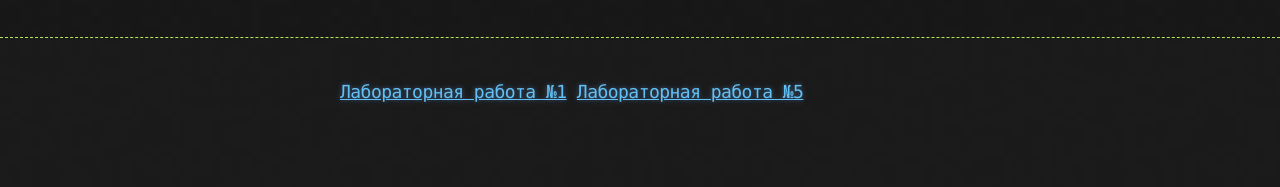
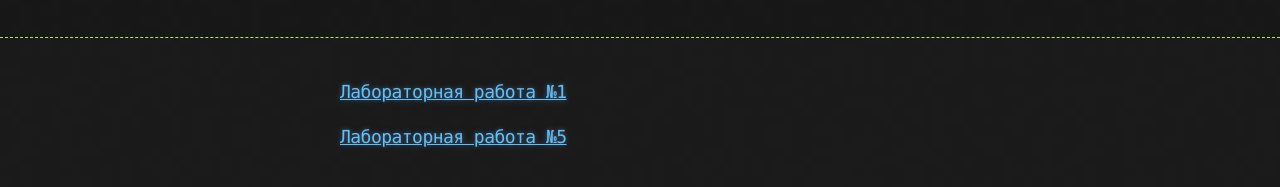
Before and after one commit to Ar7ur8aymur/resume, a plain HTML site: page index.html in a window 1280 px wide. Shown: the part 155-342 px from the top of the page. Drawn offline with Linux system fonts and the light colour scheme.

Commit message:
Update index.html

```diff
--- a/index.html
+++ b/index.html
@@ -29,8 +29,8 @@
     <div class="container">
       <section id="main_content">
         <h3>
-<a name="welcome-to-github-pages" class="anchor" href="lab1.html"><span class="octicon octicon-link">Лабораторная работа №1</span></a>
-<a name="welcome-to-github-pages" class="anchor" href="lab5.html"><span class="octicon octicon-link">Лабораторная работа №5</span></a></h3>
+<p><a name="welcome-to-github-pages" class="anchor" href="lab1.html"><span class="octicon octicon-link">Лабораторная работа №1</span></a></p>
+<p><a name="welcome-to-github-pages" class="anchor" href="lab5.html"><span class="octicon octicon-link">Лабораторная работа №5</span></a></p></h3>
 
       </section>
     </div>
```
